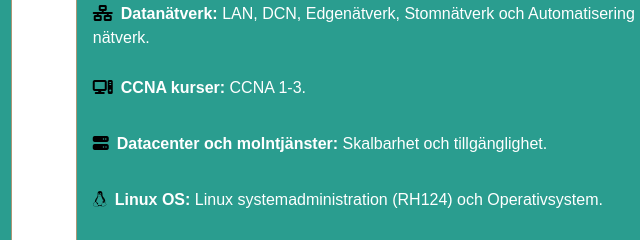
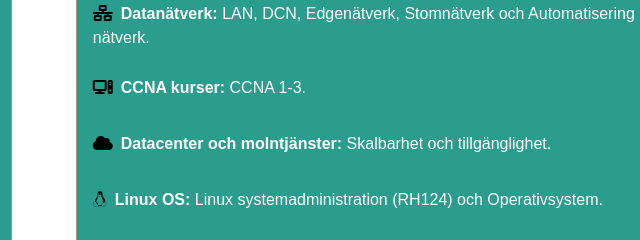
Before and after one commit to HeikkiGithub/heikkigithub.github.io, a plain HTML site: page om_mig_sivu.html in a window 1280 px wide. Shown: the part 3440-3680 px from the top of the page, 586-1226 px from the left. Drawn offline with Linux system fonts and the light colour scheme.

Commit message:
Update om_mig_sivu.html

```diff
--- a/om_mig_sivu.html
+++ b/om_mig_sivu.html
@@ -203,7 +203,7 @@
 		<ul style="margin-left: -2.5em;">
 			<li><i class="fa-solid fa-network-wired"></i><b>Datanätverk:</b> LAN, DCN, Edgenätverk, Stomnätverk och Automatisering nätverk.</li>
 			<li><i class="fa-solid fa-computer"></i><b>CCNA kurser:</b> CCNA 1-3.</li>
-			<li><i class="fa-solid fa-server"></i><b>Datacenter och molntjänster:</b> Skalbarhet och tillgänglighet.</li>
+			<li><i class="fa-solid fa-cloud"></i><b>Datacenter och molntjänster:</b> Skalbarhet och tillgänglighet.</li>
 			<li><i class="fa-brands fa-linux"></i><b>Linux OS:</b> Linux systemadministration (RH124) och Operativsystem.</li>
 			<li><i class="fa-brands fa-windows"></i><b>Windows OS:</b> Windows domän administration och Windows infrastruktur administration.</li>
 			<li><i class="fa-solid fa-server"></i><b>Serverunderhåll:</b> Tjänsteplattformar och Tjänstehantering och övervakning.</li>
```
